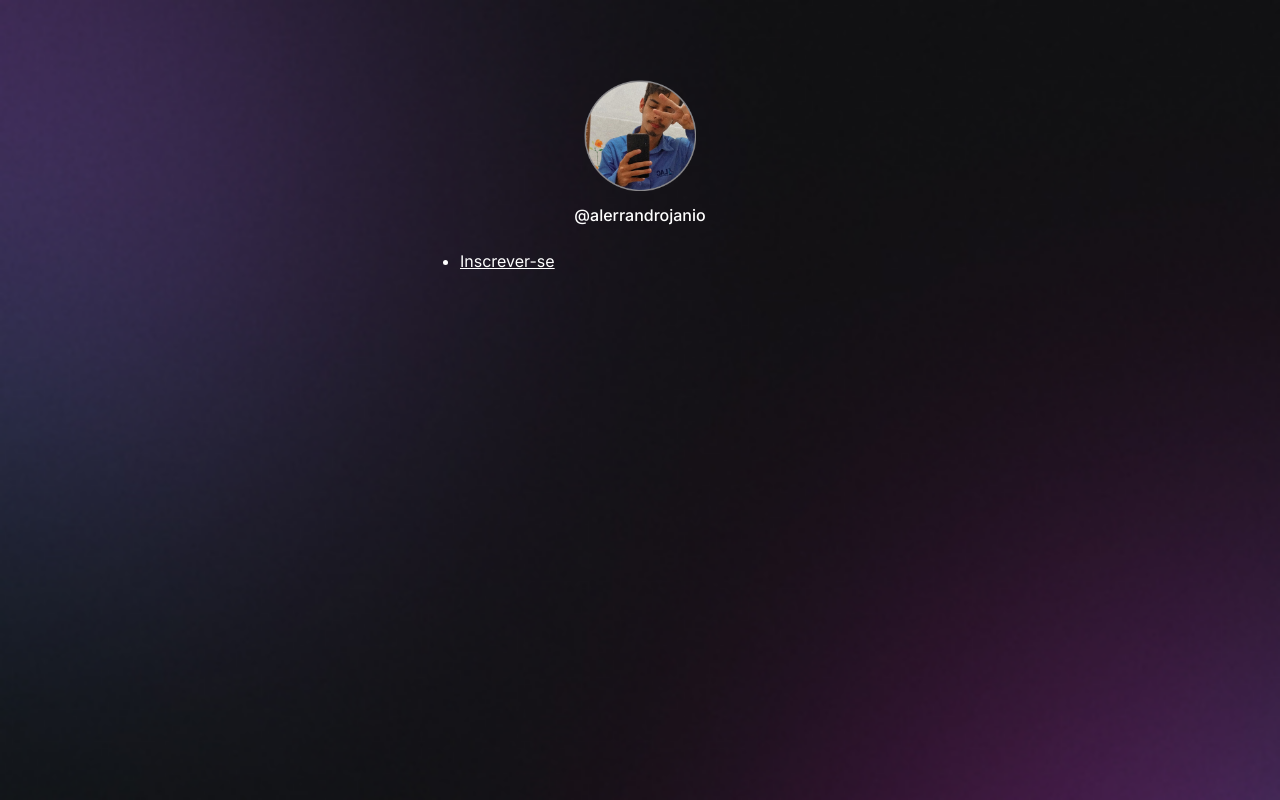
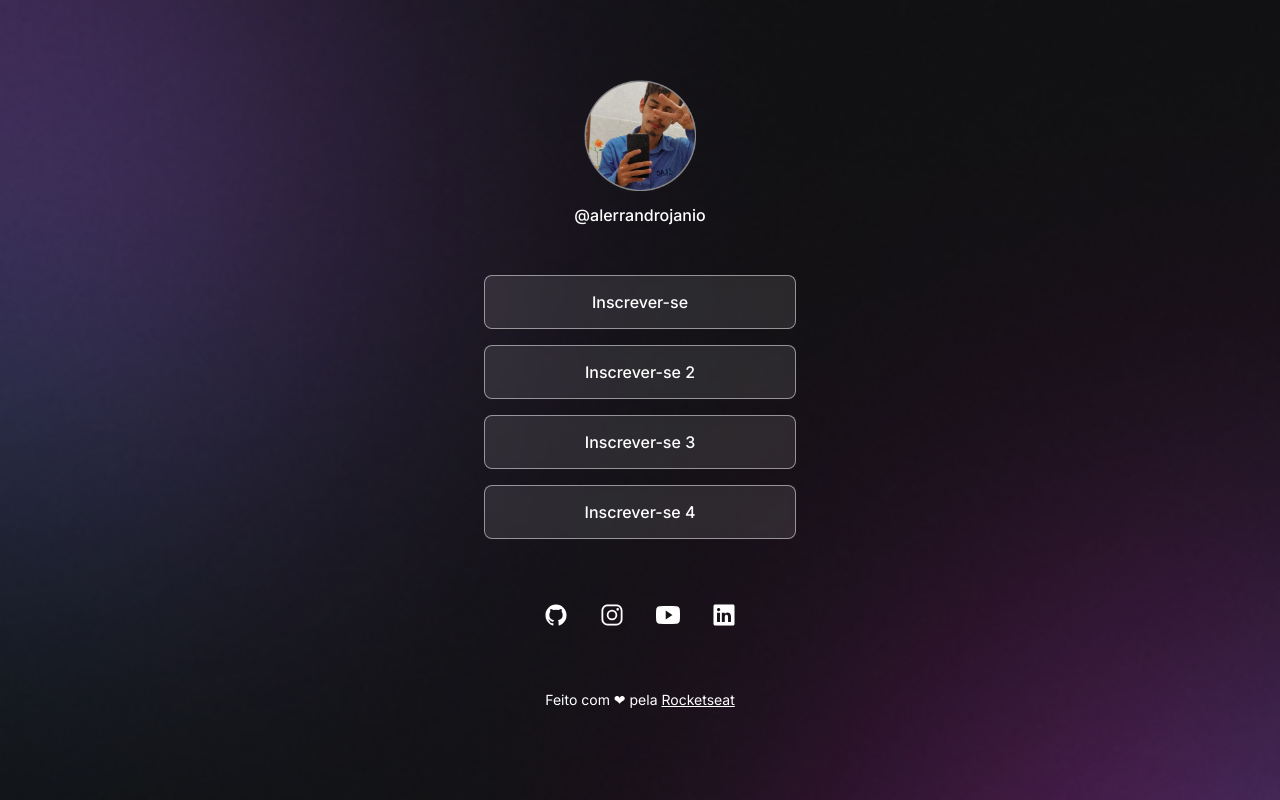
Before and after one commit to alerrandrojanio/devlinks, a plain HTML site: page index.html in a window 1280 px wide. Drawn offline with nearby package versions, Linux system fonts and the light colour scheme.

Commit message:
botões e footer

```diff
--- a/assets/css/styles.css
+++ b/assets/css/styles.css
@@ -17,6 +17,7 @@ body {
 .container {
   width: 360px;
   margin: 56px auto 0px;
+  padding: 0 24px;
 }
 
 .profile {
@@ -33,3 +34,57 @@ body {
   line-height: 24px;
   margin-top: 8px;
 }
+
+ul {
+  list-style: none;
+  display: flex;
+  flex-direction: column;
+  gap: 16px;
+  padding: 24px 0;
+}
+
+ul li a {
+  display: flex;
+  align-items: center;
+  justify-content: center;
+  padding: 16px 24px;
+  background: rgba(255, 255, 255, 0.1);
+  border: 1px solid rgba(255, 255, 255, 0.5);
+  border-radius: 8px;
+  backdrop-filter: blur(4px);
+  -webkit-backdrop-filter: blur(4px);
+  text-decoration: none;
+  font-weight: 500;
+  transition: background 0.2s;
+}
+
+ul li a:hover {
+  background: rgba(255, 255, 255, 0.05);
+  border: 1px solid white;
+}
+
+.social-links {
+  display: flex;
+  justify-content: center;
+  padding: 24px 0;
+  font-size: 24px;
+}
+
+.social-links a {
+  display: flex;
+  align-items: center;
+  justify-content: center;
+  padding: 16px;
+  transition: background 0.2s;
+  border-radius: 50%;
+}
+
+.social-links a:hover {
+  background-color: rgba(255, 255, 255, 0.2);
+}
+
+footer {
+  padding: 24px 0;
+  text-align: center;
+  font-size: 14px;
+}
--- a/index.html
+++ b/index.html
@@ -23,9 +23,44 @@
       </div>
       <ul>
         <li>
-          <a href="#">Inscrever-se</a>
+          <a href="#" target="_blank">Inscrever-se</a>
+        </li>
+        <li>
+          <a href="#" target="_blank">Inscrever-se 2</a>
+        </li>
+        <li>
+          <a href="#" target="_blank">Inscrever-se 3</a>
+        </li>
+        <li>
+          <a href="#" target="_blank">Inscrever-se 4</a>
         </li>
       </ul>
+      <div class="social-links">
+        <a href="#" target="_blank">
+          <ion-icon name="logo-github"></ion-icon>
+        </a>
+        <a href="#" target="_blank">
+          <ion-icon name="logo-instagram"></ion-icon>
+        </a>
+        <a href="#" target="_blank">
+          <ion-icon name="logo-youtube"></ion-icon>
+        </a>
+        <a href="#" target="_blank">
+          <ion-icon name="logo-linkedin"></ion-icon>
+        </a>
+      </div>
+      <footer>
+        Feito com ❤ pela <a href="#" target="_blank">Rocketseat</a>
+      </footer>
     </div>
+
+    <script
+      type="module"
+      src="https://unpkg.com/ionicons@5.5.2/dist/ionicons/ionicons.esm.js"
+    ></script>
+    <script
+      nomodule
+      src="https://unpkg.com/ionicons@5.5.2/dist/ionicons/ionicons.js"
+    ></script>
   </body>
 </html>
```
